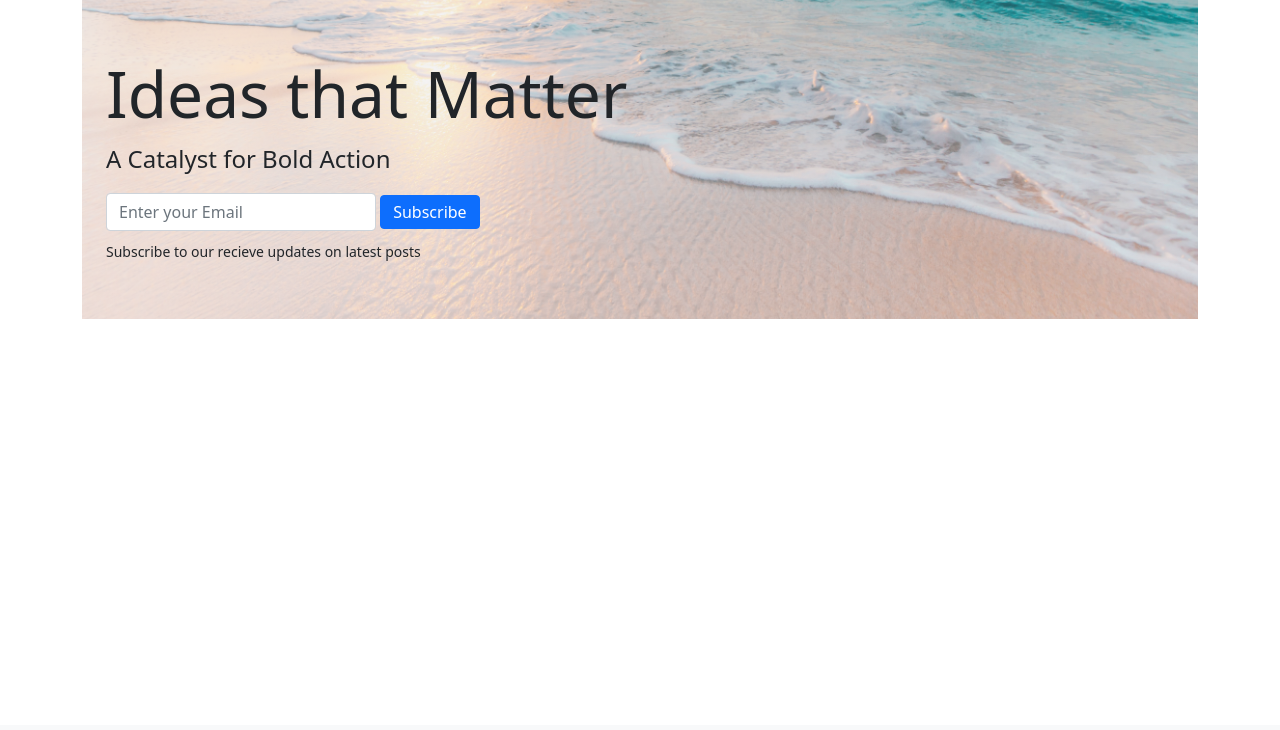
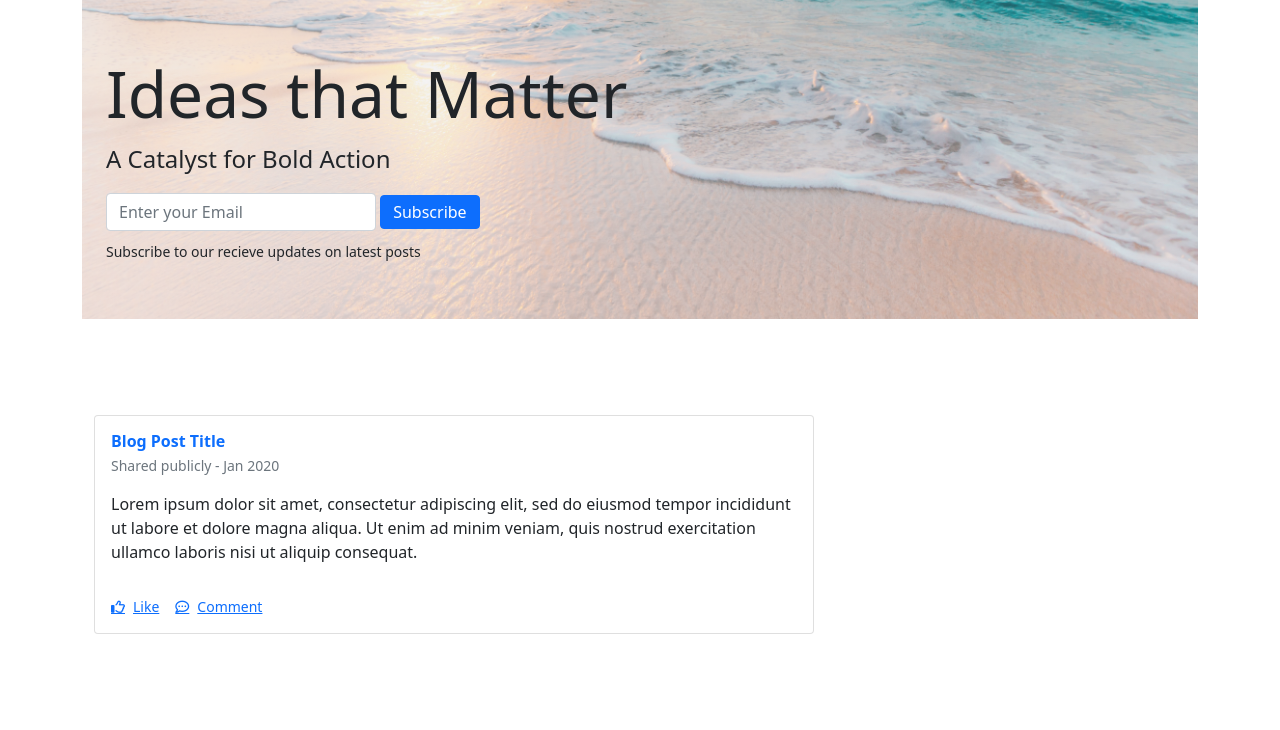
Before and after one commit to otienotimothy/blogy, a Flask app: page / in a window 1280 px wide. Shown: the part 75-805 px from the top of the page. Before the commit the page ends 394 px from the top, so only its background shows below. Run offline with Flask 2, Linux system fonts and the light colour scheme; some libraries are stand-ins or nearby versions.

Commit message:
Add a comments field to comment on a post

```diff
--- a/app/forms.py
+++ b/app/forms.py
@@ -23,3 +23,8 @@ class LoginForm(FlaskForm):
     remember_me = BooleanField('Remember Me')
 
     submit = SubmitField('Login')
+
+class CommentForm(FlaskForm):
+    text = StringField('Comment', validators=[InputRequired(), Length(max=200)])
+
+    submit = SubmitField('Comment')
--- a/app/main/views.py
+++ b/app/main/views.py
@@ -1,5 +1,5 @@
 from flask import Blueprint, flash, render_template, request
-from app.forms import SubscribeForm
+from app.forms import SubscribeForm, CommentForm
 from app.models import Subscribe
 from app import db
 
@@ -8,6 +8,7 @@ views = Blueprint('views', __name__)
 @views.route('/', methods=['GET', 'POST'])
 def index():
     subscribe = SubscribeForm()
+    comment_form = CommentForm()
 
     if subscribe.validate_on_submit():
         email = request.form.get('email')
@@ -24,4 +25,4 @@ def index():
 
         subscribe.email.data = " "
 
-    return render_template('index.html', subscribe = subscribe)
+    return render_template('index.html', subscribe = subscribe, form = comment_form)
--- a/app/templates/index.html
+++ b/app/templates/index.html
@@ -7,20 +7,88 @@
 		<form action="" method="POST">
 			{{ subscribe.hidden_tag() }}
 			<div class="form-group mt-3">
-				{% if subscribe.email.errors %}
-                {{ subscribe.email(class='form-control is-invalid') }}
+				{% if subscribe.email.errors %} {{ subscribe.email(class='form-control
+				is-invalid') }}
 				<div class="invalid-feedback">
 					{% for error in subscribe.email.errors %}
 					<span> {{error}} </span>
 					{% endfor %}
 				</div>
-				{% else %} {{ subscribe.email(class = 'form-control w-25 d-inline-block') }}
-                {% endif %}
-                {{ subscribe.submit(class = 'btn btn-primary py-1 mb-1') }}
+				{% else %} {{ subscribe.email(class = 'form-control w-25
+				d-inline-block') }} {% endif %} {{ subscribe.submit(class = 'btn
+				btn-primary py-1 mb-1') }}
 			</div>
 		</form>
-        <small class="d-block mt-2">Subscribe to our recieve updates on latest posts</small>
+		<small class="d-block mt-2"
+			>Subscribe to our recieve updates on latest posts</small
+		>
 	</div>
 </header>
+<section>
+	<div class="container my-5 py-5">
+		<div class="row d-flex justify-content-start">
+			<div class="col-md-12 col-lg-10 col-xl-8">
+				<div class="card">
+					<div class="card-body">
+						<div class="d-flex flex-start align-items-center">
+							<div>
+								<h6 class="fw-bold text-primary mb-1">Blog Post Title</h6>
+								<p class="text-muted small mb-0">Shared publicly - Jan 2020</p>
+							</div>
+						</div>
+
+						<p class="mt-3 mb-4 pb-2">
+							Lorem ipsum dolor sit amet, consectetur adipiscing elit, sed do
+							eiusmod tempor incididunt ut labore et dolore magna aliqua. Ut
+							enim ad minim veniam, quis nostrud exercitation ullamco laboris
+							nisi ut aliquip consequat.
+						</p>
+
+						<div class="small d-flex justify-content-start">
+							<a href="#!" class="d-flex align-items-center me-3">
+								<i class="far fa-thumbs-up me-2"></i>
+								<p class="mb-0">Like</p>
+							</a>
+							<a
+								data-bs-toggle="collapse"
+								href="#comments-id"
+								role="button"
+								class="d-flex align-items-center me-3"
+							>
+								<i class="far fa-comment-dots me-2"></i>
+								<p class="mb-0">Comment</p>
+							</a>
+						</div>
+					</div>
+					<div
+						id="comments-id"
+						class="collapse card-footer py-3 border-0"
+						style="background-color: #f8f9fa"
+					>
+						<form action="/comment/id" >
+							<div class="d-flex flex-start w-100">
+								<div class="form-outline w-100">
+									{% if form.text.errors %} {{ form.text(class='form-control
+									form-control-lg is-invalid') }}
+									<div class="invalid-feedback">
+										{% for error in form.text.errors %}
+										<span> {{error}} </span>
+										{% endfor %}
+									</div>
+
+									{% else %} {{ form.text(class='form-control form-control-lg')
+									}} {% endif %}
+								</div>
+							</div>
+							<div class="float-end mt-2 pt-1">
+								{{ form.submit(class='btn btn-primary btn-sm')}}
+							</div>
+						</form>
+					</div>
+				</div>
+			</div>
+		</div>
+	</div>
+</section>
 
 {% endblock %}
```
